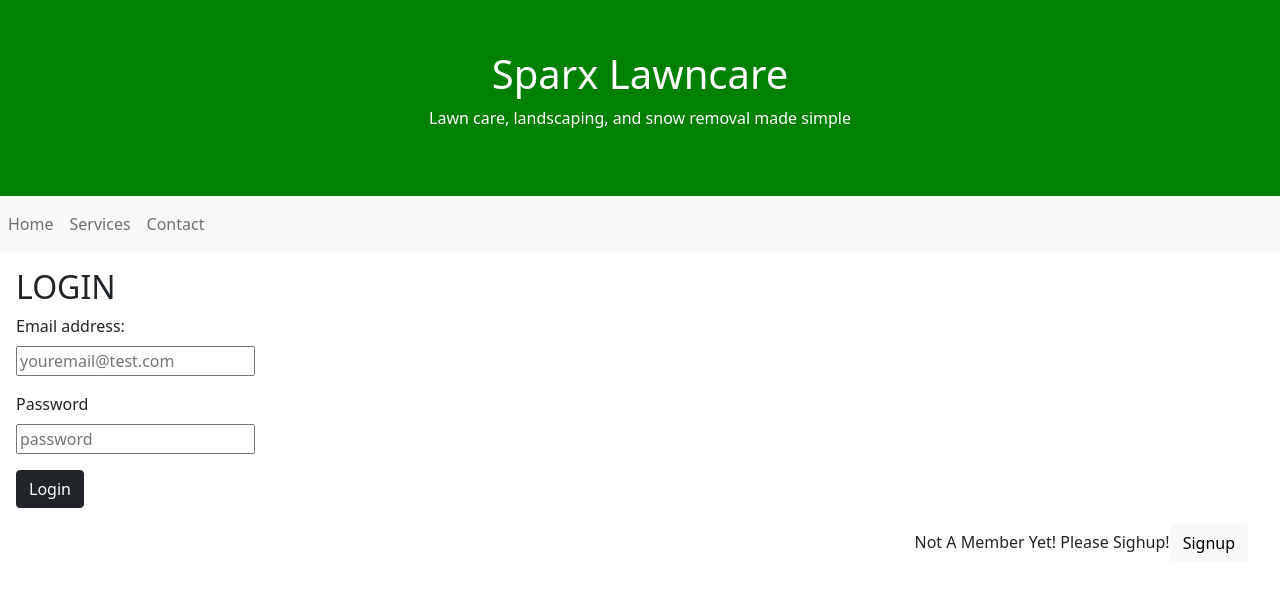
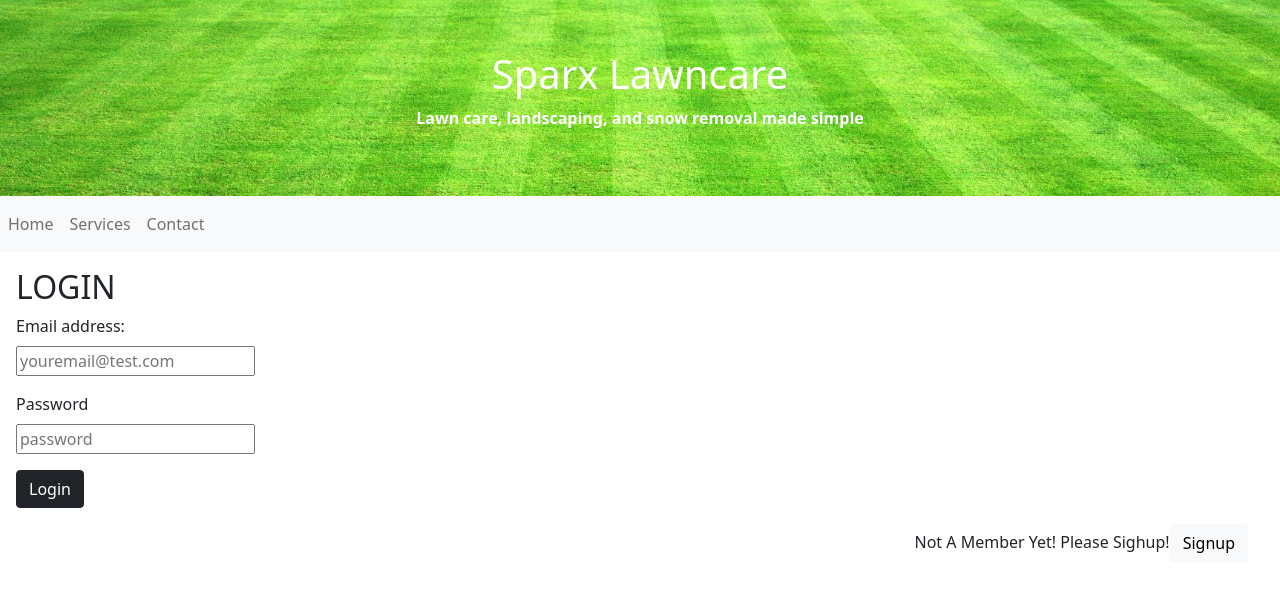
Before and after one commit to vanesa19805/sparx-lawncare, a React (Create React App) app in the folder client/: page / in a window 1280 px wide. Shown: the top 592 px of the page. Built offline with nearby package versions, Linux system fonts and the light colour scheme.

Commit message:
Added header background

```diff
--- a/client/src/components/About/index.js
+++ b/client/src/components/About/index.js
@@ -3,7 +3,7 @@ import Card from "react-bootstrap/Card";
 
 function About(props) {
   return (
-    <div>
+    <div className="col-8 mx-auto p-5">
 
       <Card>
         <Card.Header>About Us</Card.Header>
--- a/client/src/components/Header/style.css
+++ b/client/src/components/Header/style.css
@@ -1,6 +1,17 @@
+@import url(https://fonts.googleapis.com/css?family=Roboto:400,900);
+
 .heading {
-    background-color: green;
+    background:
+    linear-gradient(
+      rgba(0, 0, 0, 0.6),
+      rgba(0, 0, 0, 0.6)
+    );
     padding: 50px;
+    background-image: url("../../assets/headerBackground.jpg");
+    background-size: cover;
+
+
+
 }
 h1 {
     font-size: 200px;
@@ -10,4 +21,5 @@ h1 {
 
 p {
     color: white;
+    font-weight: bolder;
 }
```
Also changed, not shown: client/src/assets/headerBackground.jpg (added).
